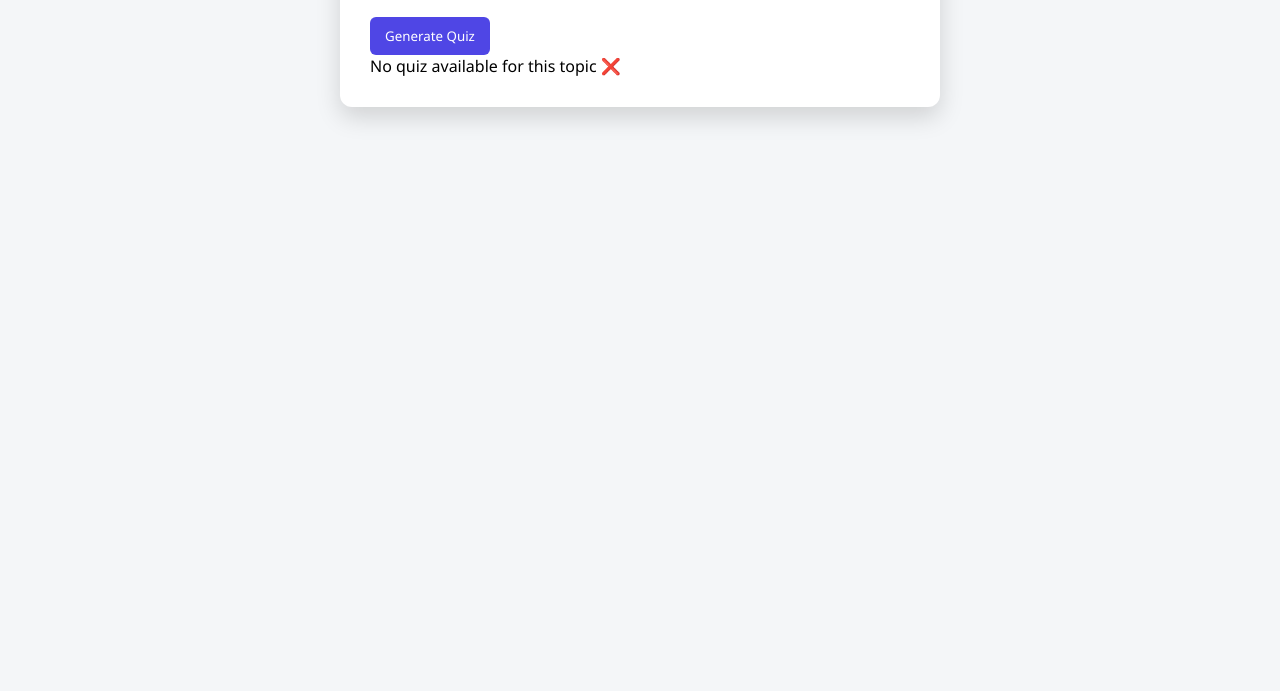
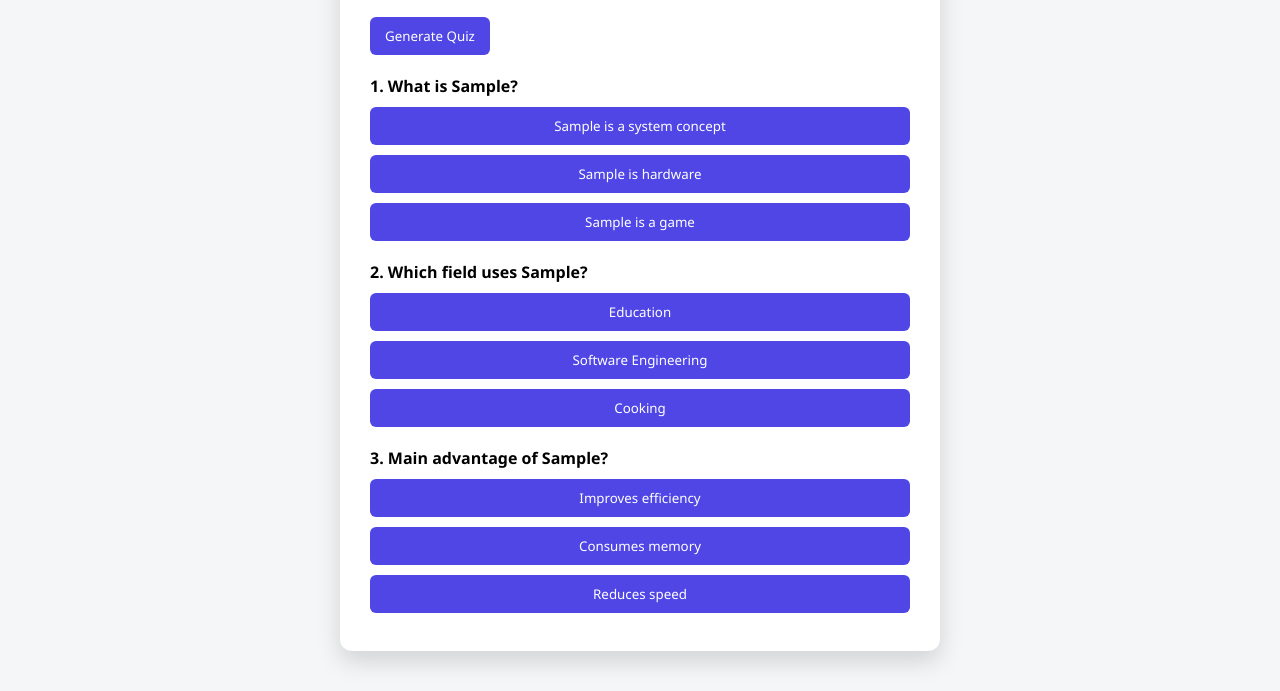
Before and after one commit to NikNodes/AI-Study-Assistant, a plain HTML site: page frontend/quiz.html in a window 1280 px wide. Both pictures are taken after typing "Sample" into the empty fields and a click on the button "Generate Quiz". Shown: the part 229-920 px from the top of the page. Before the commit the page ends 800 px from the top, so only its background shows below. Drawn offline with Linux system fonts and the light colour scheme.

Commit message:
quiz changes

```diff
--- a/frontend/quiz.html
+++ b/frontend/quiz.html
@@ -28,63 +28,46 @@ function goBack() {
   window.location.href = "dashboard.html";
 }
 
-// Question Bank
-const quizData = {
-  os: [
+// AI-like quiz generator
+function generateQuiz() {
+  const topic = document.getElementById("topic").value.trim();
+  const quizArea = document.getElementById("quizArea");
+  quizArea.innerHTML = "";
+
+  if (!topic) {
+    alert("Please enter a topic");
+    return;
+  }
+
+  const questions = [
     {
-      q: "What is an Operating System?",
-      options: ["System Software", "Hardware", "Compiler"],
+      q: `What is ${topic}?`,
+      options: [
+        `${topic} is a system concept`,
+        `${topic} is hardware`,
+        `${topic} is a game`
+      ],
       correct: 0
     },
     {
-      q: "Main function of OS?",
-      options: ["Resource Management", "Gaming", "Browsing"],
+      q: `Which field uses ${topic}?`,
+      options: [
+        `Education`,
+        `Software Engineering`,
+        `Cooking`
+      ],
+      correct: 1
+    },
+    {
+      q: `Main advantage of ${topic}?`,
+      options: [
+        `Improves efficiency`,
+        `Consumes memory`,
+        `Reduces speed`
+      ],
       correct: 0
     }
-  ],
-  dbms: [
-    {
-      q: "What is DBMS?",
-      options: ["Database Software", "Operating System", "Programming Language"],
-      correct: 0
-    },
-    {
-      q: "Which is a DBMS?",
-      options: ["MySQL", "Windows", "Linux"],
-      correct: 0
-    }
-  ],
-  ai: [
-    {
-      q: "What does AI stand for?",
-      options: ["Artificial Intelligence", "Automated Input", "Advanced Internet"],
-      correct: 0
-    },
-    {
-      q: "AI is mainly used for?",
-      options: ["Decision Making", "Cooking", "Typing"],
-      correct: 0
-    }
-  ]
-};
-
-function generateQuiz() {
-  const topicInput = document.getElementById("topic").value.toLowerCase();
-  const quizArea = document.getElementById("quizArea");
-  quizArea.innerHTML = "";
-
-  let questions;
-
-  if (topicInput.includes("os")) {
-    questions = quizData.os;
-  } else if (topicInput.includes("dbms")) {
-    questions = quizData.dbms;
-  } else if (topicInput.includes("ai")) {
-    questions = quizData.ai;
-  } else {
-    quizArea.innerHTML = "<p>No quiz available for this topic ❌</p>";
-    return;
-  }
+  ];
 
   questions.forEach((item, index) => {
     const div = document.createElement("div");
@@ -114,5 +97,6 @@ function checkAnswer(btn, correct) {
 </script>
 
 
+
 </body>
 </html>
```
